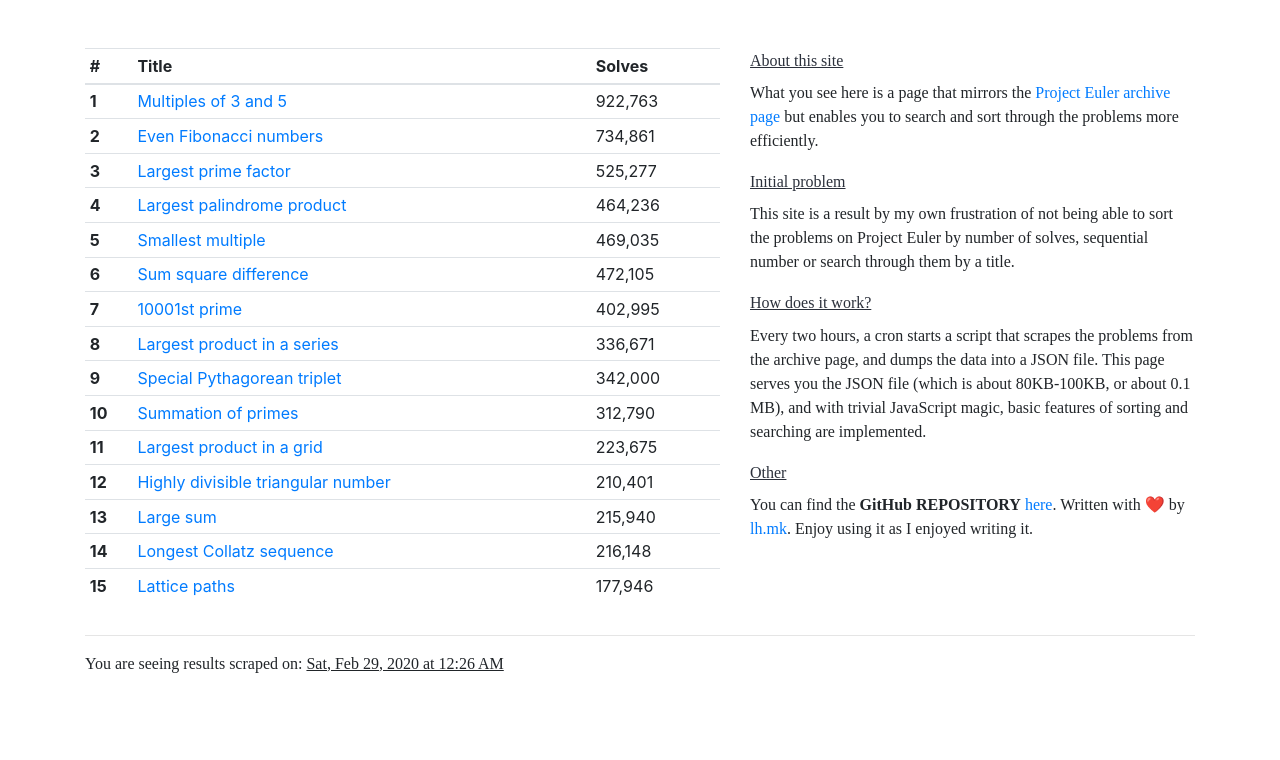
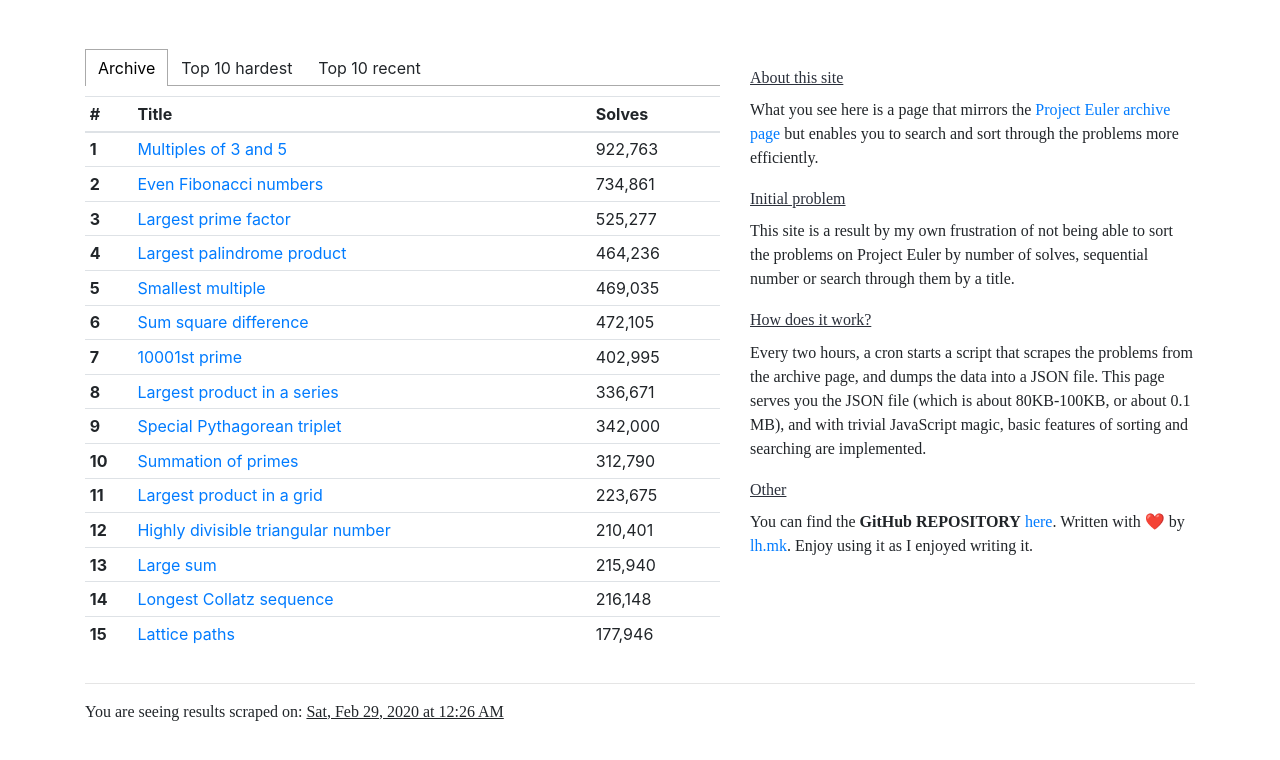
Before and after one commit to lubeskih/project-euler-watcher, a React (Create React App) app: page / in a window 1280 px wide. Shown: the top 760 px of the page. Built offline with nearby package versions, Linux system fonts and the light colour scheme.

Commit message:
implement tabs

```diff
--- a/package.json
+++ b/package.json
@@ -11,11 +11,13 @@
     "@types/react": "^16.9.0",
     "@types/react-bootstrap": "^0.32.20",
     "@types/react-dom": "^16.9.0",
+    "@types/react-tabs": "^2.3.1",
     "bootstrap": "^4.4.1",
     "react": "^16.13.0",
     "react-bootstrap": "^1.0.0-beta.17",
     "react-dom": "^16.13.0",
     "react-scripts": "3.4.0",
+    "react-tabs": "^3.1.0",
     "typescript": "~3.7.2"
   },
   "scripts": {
--- a/src/Main.tsx
+++ b/src/Main.tsx
@@ -1,10 +1,12 @@
 import React, { Component } from "react";
+import { Tab, Tabs, TabList, TabPanel } from "react-tabs";
 
 // Internal
 import "./main.css";
 import archive from "./archive.json";
 
 // Style
+import "react-tabs/style/react-tabs.css";
 import "bootstrap/dist/css/bootstrap.css";
 
 interface IProps {}
@@ -35,8 +37,17 @@ class Main extends Component<IProps, IState> {
 
     return (
       <div className="container">
+        <div className="row"></div>
         <div className="row">
           <div className="col-md-7 mt-5">
+            <Tabs>
+              <TabList>
+                <Tab>Archive</Tab>
+                <Tab>Top 10 hardest</Tab>
+                <Tab>Top 10 recent</Tab>
+              </TabList>
+
+              <TabPanel>
                 <table className="table table-sm">
                   <thead>
                     <tr>
@@ -64,6 +75,10 @@ class Main extends Component<IProps, IState> {
                     ))}
                   </tbody>
                 </table>
+              </TabPanel>
+              <TabPanel>Hardest</TabPanel>
+              <TabPanel>Recent</TabPanel>
+            </Tabs>
           </div>
           <div className="col-md-5 mt-5 right-column">
             <h6>About this site</h6>
--- a/src/main.css
+++ b/src/main.css
@@ -16,3 +16,11 @@ p {
 #underlined {
   text-decoration: underline;
 }
+
+.react-tabs__tab--selected {
+  border-radius: 0 !important;
+}
+
+.right-column {
+  padding: 17px;
+}
```
Also changed, not shown: 1 other file (tests, documents, lock files or other folders). Lines whose indentation alone changed are shown as unchanged.
